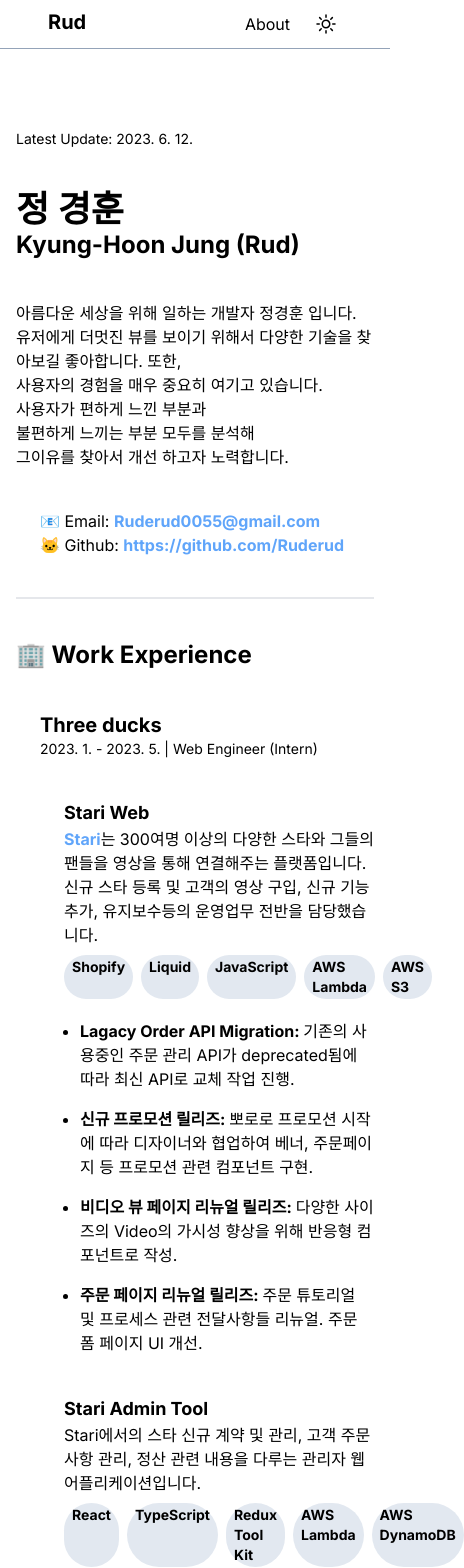
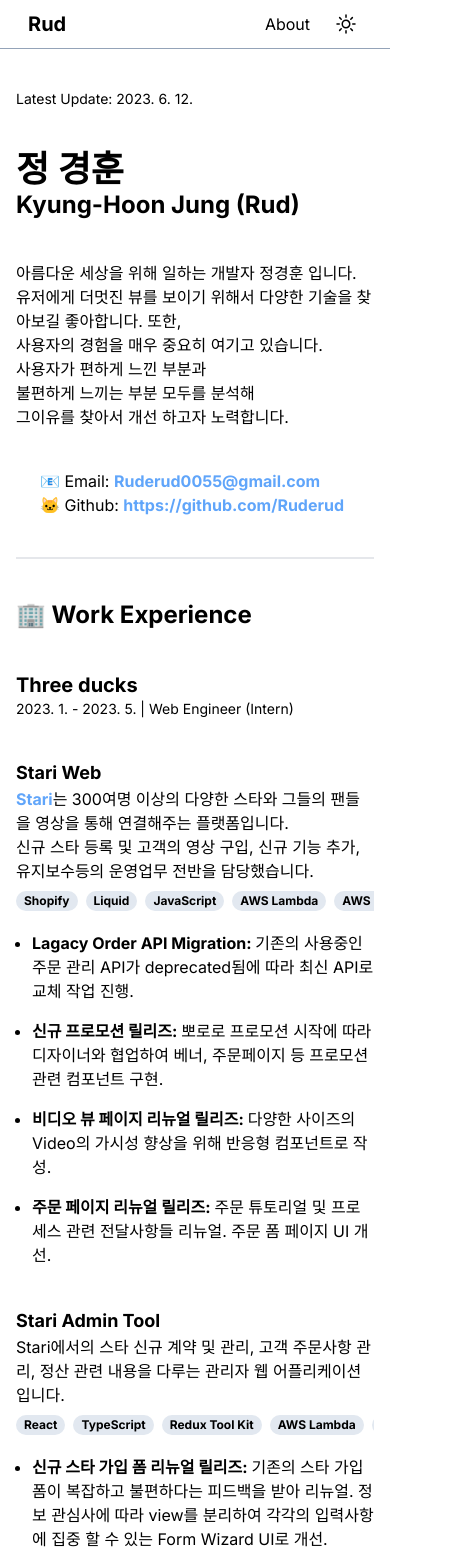
Before and after one commit to Ruderud/rudbeckiaz-main, a Next.js app: page /about in a window 390 px wide. Shown: the top 1568 px of the page, 464 px wide, since content can reach past the window. Built offline with nearby package versions, Linux system fonts and the light colour scheme.

Commit message:
style: about page styling

```diff
--- a/src/app/about/components/SkillChip.tsx
+++ b/src/app/about/components/SkillChip.tsx
@@ -3,5 +3,9 @@ interface SkillChipProps {
 }
 
 export const SkillChip = ({ name }: SkillChipProps) => {
-  return <div className="bg-slate-200 text-black dark:bg-slate-400 font-bold px-2 py-0.5 rounded-full">{name}</div>;
+  return (
+    <div className="w-fit h-fit bg-slate-200 text-black whitespace-nowrap dark:bg-slate-400 font-bold px-2 py-0.5 rounded-full text-center flex items-center ">
+      {name}
+    </div>
+  );
 };
--- a/src/app/about/page.tsx
+++ b/src/app/about/page.tsx
@@ -3,7 +3,7 @@ import { SkillChip } from './components';
 
 export default function AboutPage() {
   return (
-    <main className="px-4 sm:px-8 md:px-20 lg:px-32 xl:px-40 py-20">
+    <main className="px-4 sm:px-8 md:px-20 lg:px-32 xl:px-40 py-10">
       <p className="text-sm text-black dark:text-slate-300">Latest Update: 2023. 6. 12.</p>
 
       <section className="border-b-[2px] py-10">
@@ -42,11 +42,11 @@ export default function AboutPage() {
           <p className="text-2xl font-bold">🏢 Work Experience</p>
         </header>
 
-        <article className="pb-10 pl-6">
+        <article className="pb-10 pl-6 max-[400px]:pl-0">
           <p className="text-xl font-bold">Three ducks</p>
           <p className="text-sm text-black dark:text-slate-300 pb-10">2023. 1. - 2023. 5. | Web Engineer (Intern)</p>
 
-          <div className="pl-6 pb-10">
+          <div className="pl-6 max-[400px]:pl-0 pb-10">
             <p className="text-lg font-bold">Stari Web</p>
             <p className="text-md">
               <Link className="text-blue-400 font-bold" href="https://stari.io" target="_blank">
@@ -57,7 +57,7 @@ export default function AboutPage() {
             <p className="text-md">
               신규 스타 등록 및 고객의 영상 구입, 신규 기능 추가, 유지보수등의 운영업무 전반을 담당했습니다.
             </p>
-            <div className="text-sm flex gap-2 pt-2">
+            <div className="text-sm max-[400px]:text-xs flex gap-2 pt-2 max-[400px]:max-w-[100vw] max-[400px]:overflow-scroll scrollbar-hide">
               <SkillChip name="Shopify" />
               <SkillChip name="Liquid" />
               <SkillChip name="JavaScript" />
@@ -85,13 +85,13 @@ export default function AboutPage() {
             </ul>
           </div>
 
-          <div className="pl-6">
+          <div className="pl-6 max-[400px]:pl-0">
             <p className="text-lg font-bold">Stari Admin Tool</p>
             <p className="text-md">
               Stari에서의 스타 신규 계약 및 관리, 고객 주문사항 관리, 정산 관련 내용을 다루는 관리자 웹
               어플리케이션입니다.
             </p>
-            <div className="text-sm flex gap-2 pt-2">
+            <div className="text-sm max-[400px]:text-xs flex gap-2 pt-2 max-[400px]:max-w-[100vw] max-[400px]:overflow-scroll scrollbar-hide">
               <SkillChip name="React" />
               <SkillChip name="TypeScript" />
               <SkillChip name="Redux Tool Kit" />
--- a/src/components/TopBar.tsx
+++ b/src/components/TopBar.tsx
@@ -4,10 +4,11 @@ import { DarkModeButton } from './DarkModeButton';
 export const TopBar = () => {
   return (
     <nav className="sticky top-0 backdrop-blur-lg p-2 border-b-[1px] border-slate-400 flex justify-between">
-      <Link href="/" className="text-xl font-bold px-10">
+      <Link href="/" className="text-xl font-bold px-5 flex items-center">
         Rud
       </Link>
-      <div className="px-10 flex justify-center items-center gap-5">
+      <div className="px-5 flex justify-end items-center gap-5">
+        {/* <Link href="/blog">Blog</Link> */}
         <Link href="/about">About</Link>
         <DarkModeButton />
       </div>
```
